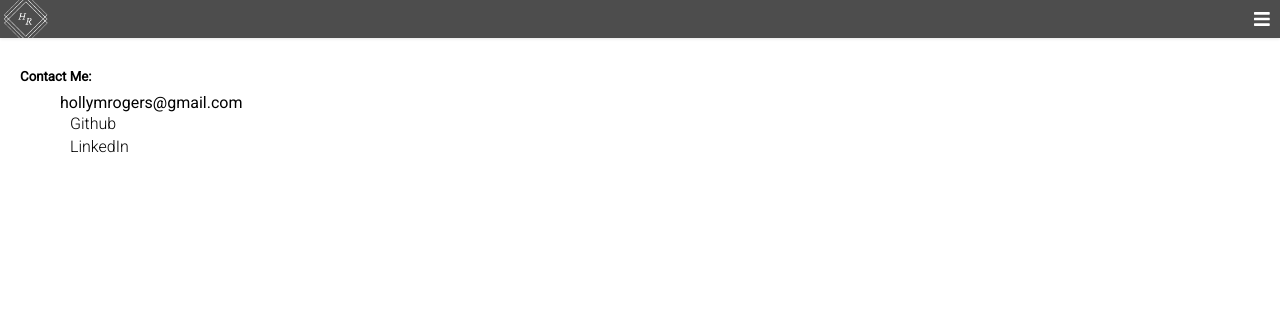
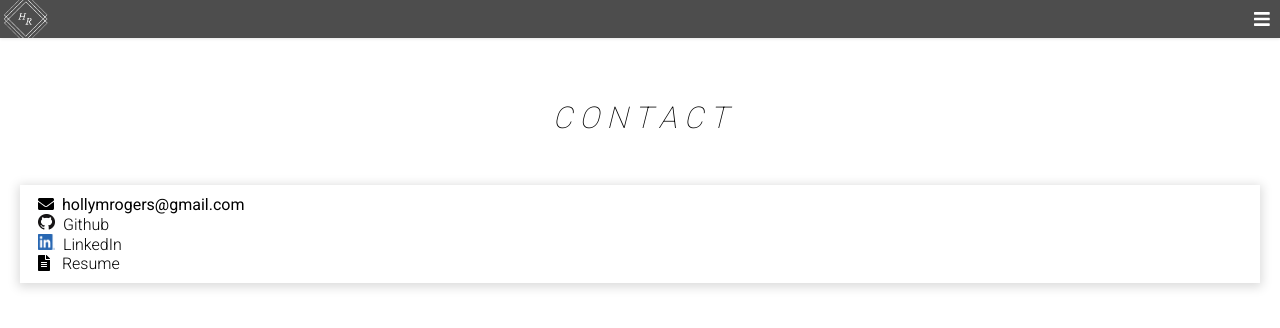
Before and after one commit to holly257/portfolio, a React (Create React App) app: page /contact in a window 1280 px wide. Shown: the top 328 px of the page. Built offline with nearby package versions, Linux system fonts and the light colour scheme.

Commit message:
layout and formatting for contact page

```diff
--- a/src/Routes/Contact/ContactPage.css
+++ b/src/Routes/Contact/ContactPage.css
@@ -1,3 +1,25 @@
-.contact-info{
+.contact-item {
     list-style-type: none;
+    display: inline-block;
+    padding: 0;
+    margin-right: 0;
 }
+
+.contact-item a,
+li {
+    margin-left: 8px;
+}
+
+.contact-logos {
+    width: 17px;
+    height: 16px;
+    margin: 0;
+    padding: 0;
+}
+
+.contact-container {
+    box-shadow: 0px 2px 10px 2px rgb(219, 219, 219);
+    border-radius: 0px;
+    margin: 30px 0;
+    padding: 10px;
+}
--- a/src/Routes/Contact/ContactPage.js
+++ b/src/Routes/Contact/ContactPage.js
@@ -1,33 +1,64 @@
 import React from 'react';
 import './ContactPage.css';
+import { FontAwesomeIcon } from '../../../node_modules/@fortawesome/react-fontawesome';
+import { faEnvelope, faFileAlt } from '../../../node_modules/@fortawesome/free-solid-svg-icons';
 
 function ContactPage() {
     return (
         <main className="main-body">
-            <h5 id="contact">Contact Me:</h5>
-            <ul>
-                <li className="contact-info">hollymrogers@gmail.com</li>
-                <li className="contact-info">
+            <div>
+                <div>
+                    <h3 className="title-text">C O N T A C T</h3>
+                </div>
+                <div className="contact-container">
+                    <li className="contact-item contact-info">
+                        <FontAwesomeIcon icon={faEnvelope} className="contact-item" />
+                        <li className="contact-item">hollymrogers@gmail.com</li>
+                    </li>
+                    <br />
+                    <li className="contact-item">
+                        <img
+                            className="contact-logos contact-item"
+                            src="/img/GitHub-Mark-32px.png"
+                        ></img>
                         <a
                             href="https://github.com/holly257/"
                             target="_blank"
                             rel="noopener noreferrer"
+                            className="contact-item"
                             tabIndex="6"
                         >
                             Github
                         </a>
                     </li>
-                <li className="contact-info">
+                    <br />
+                    <li className="contact-item">
+                        <img className="contact-logos contact-item" src="/img/LI-In-Bug.png"></img>
                         <a
                             href="https://www.linkedin.com/in/holly-rogers-1194a0178/"
                             target="_blank"
                             rel="noopener noreferrer"
+                            className="contact-item"
                             tabIndex="7"
                         >
                             LinkedIn
                         </a>
                     </li>
-            </ul>
+                    <br />
+                    <li className="contact-info contact-item">
+                        <FontAwesomeIcon className="contact-item" icon={faFileAlt} />
+                        <a
+                            href=""
+                            target="_blank"
+                            rel="noopener noreferrer"
+                            className="contact-item"
+                            tabIndex="7"
+                        >
+                            &nbsp;Resume
+                        </a>
+                    </li>
+                </div>
+            </div>
         </main>
     );
 }
```
Also changed, not shown: public/img/GitHub-Mark-32px.png (added), public/img/LI-In-Bug.png (added). Lines whose indentation alone changed are shown as unchanged.
